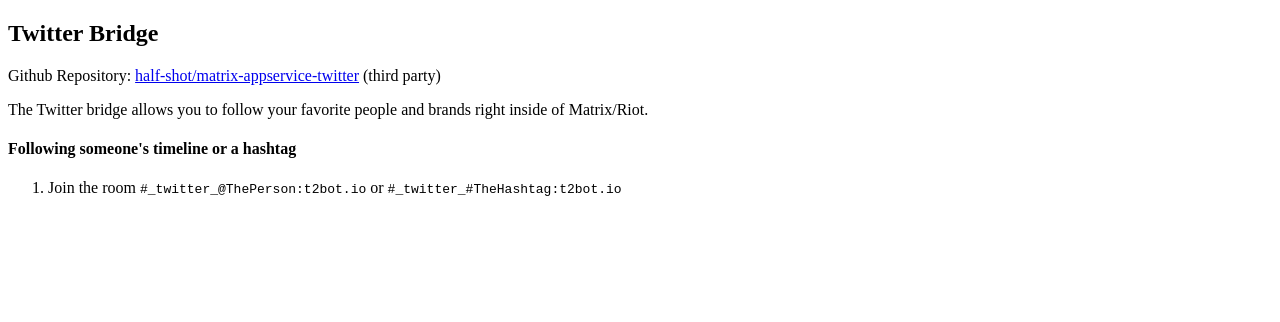
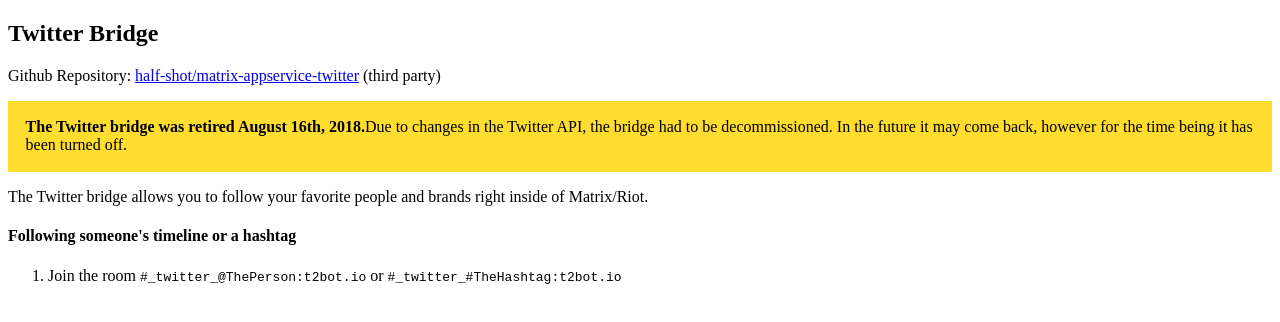
Before and after one commit to t2bot/t2bot.io, a Gatsby site: page /twitter in a window 1280 px wide. Built offline with nearby package versions, Linux system fonts and the light colour scheme; Gatsby itself is replaced by a stand-in of ours.

Commit message:
Deprecate the twitter bridge

```diff
--- a/src/pages/index.js
+++ b/src/pages/index.js
@@ -26,10 +26,10 @@
             <img src="/img/logos/mx-discord.png"/>
             <strong className="title"><Link to="/discord">Discord Bridge</Link></strong>
         </div>
-        <div className="t2-integration">
+        {/* <div className="t2-integration">
             <img src="/img/logos/mx-twitter.png"/>
             <strong className="title"><Link to="/twitter">Twitter Bridge</Link></strong>
-        </div>
+        </div> */}
         <div className="t2-integration">
             <img src="/img/logos/mx-email.png"/>
             <strong className="title"><Link to="/email">Email Bridge</Link></strong>
--- a/src/pages/twitter.js
+++ b/src/pages/twitter.js
@@ -6,6 +6,10 @@
         <p className="t2-repoInfo">
             Github Repository: <a href="https://github.com/half-shot/matrix-appservice-twitter">half-shot/matrix-appservice-twitter</a> (third party)<br/>
         </p>
+        <div style={{background: '#ffdd2e', padding: '1.1rem', marginBottom: '1rem'}}>
+            <strong>The Twitter bridge was retired August 16th, 2018.</strong>
+            Due to changes in the Twitter API, the bridge had to be decommissioned. In the future it may come back, however for the time being it has been turned off.
+        </div>
         <p>
             The Twitter bridge allows you to follow your favorite people and brands right inside of Matrix/Riot.
         </p>
```
